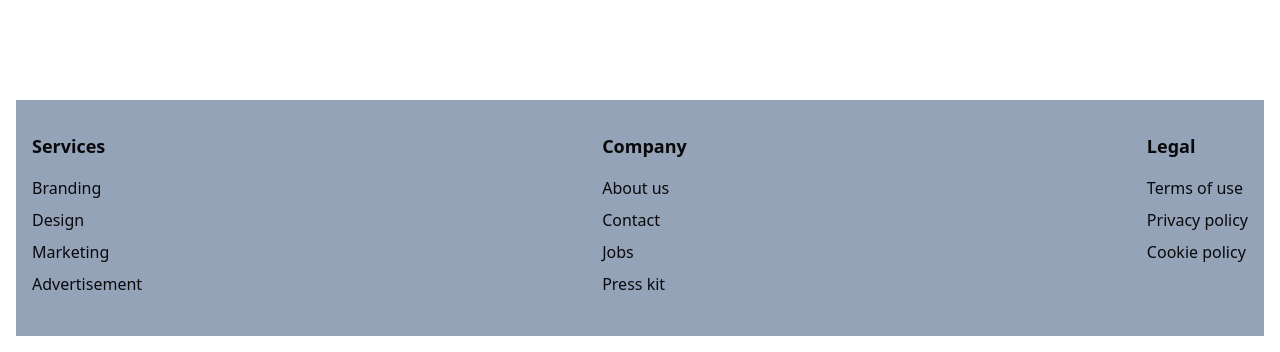
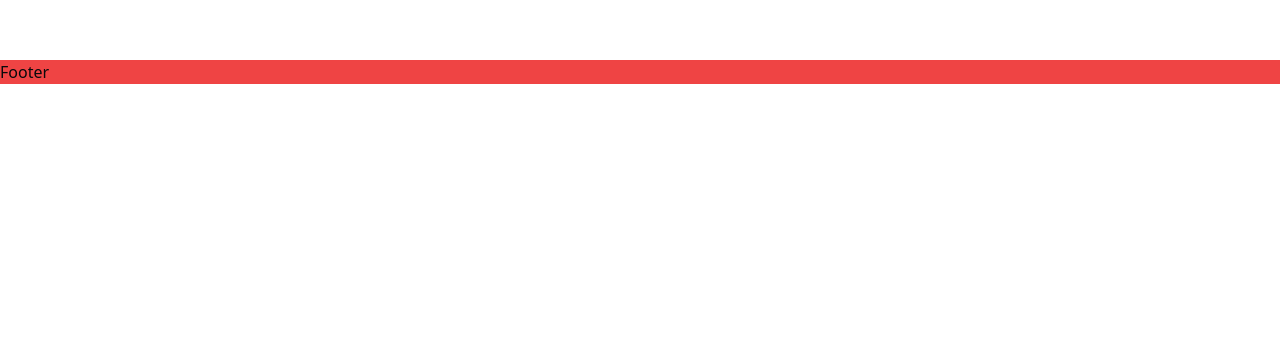
Before and after one commit to meroo893/HackAUBG-6.0, a Next.js app in the folder client/hack-aubg-6-0/: page / in a window 1280 px wide. Shown: the part 716-1068 px from the top of the page. After the commit the page ends 800 px from the top, so only its background shows below. Built offline with nearby package versions, Linux system fonts and the light colour scheme.

Commit message:
Added Initial Layout

```diff
--- a/client/hack-aubg-6-0/src/app/layout.tsx
+++ b/client/hack-aubg-6-0/src/app/layout.tsx
@@ -1,13 +1,14 @@
-import type { Metadata } from 'next';
-import { Inter } from 'next/font/google';
-import './globals.css';
-import Footer from '../components/Footer';
+import type { Metadata } from "next";
+import { Inter } from "next/font/google";
+import "./globals.css";
+import Footer from "../components/Footer";
+import Navbar from "@/components/Navbar";
 
-const inter = Inter({ subsets: ['latin'] });
+const inter = Inter({ subsets: ["latin"] });
 
 export const metadata: Metadata = {
-  title: 'Create Next App',
-  description: 'Generated by create next app',
+  title: "Create Next App",
+  description: "Generated by create next app",
 };
 
 export default function RootLayout({
@@ -17,8 +18,11 @@ export default function RootLayout({
 }>) {
   return (
     <html lang="en">
-      <body className="p-4 max-w-7xl m-auto min-w-[300px]">{children}</body>
-      <Footer />
+      <body className="flex flex-col min-h-screen">
+        <Navbar />
+        {children}
+        <Footer />
+      </body>
     </html>
   );
 }
--- a/client/hack-aubg-6-0/src/app/page.tsx
+++ b/client/hack-aubg-6-0/src/app/page.tsx
@@ -1,11 +1,12 @@
-import Image from 'next/image';
+import Image from "next/image";
 
 export default function Home() {
   return (
-    <main className="flex min-h-screen flex-col items-center justify-between p-24">
-      <div>
-        <h1>Hello World</h1>
-      </div>
-    </main>
+    <div className="flex-auto">
+      <h1>Hello World</h1>
+    </div>
   );
 }
+
+//max-w-7xl m-auto min-w-[300px]
+//flex min-h-screen flex-col items-center justify-between p-24
--- a/client/hack-aubg-6-0/src/components/Footer.tsx
+++ b/client/hack-aubg-6-0/src/components/Footer.tsx
@@ -1,36 +1,3 @@
 export default function Footer() {
-  return (
-    <div className="footer mx-auto max-w-7xl px-4 py-8 bg-slate-400">
-      <div className="flex justify-between">
-        <div>
-          <h3 className="footer-title font-bold text-lg mb-4">Services</h3>
-          <a className="link-hover block hover:text-blue-500 mb-2">Branding</a>
-          <a className="link-hover block hover:text-blue-500 mb-2">Design</a>
-          <a className="link-hover block hover:text-blue-500 mb-2">Marketing</a>
-          <a className="link-hover block hover:text-blue-500 mb-2">
-            Advertisement
-          </a>
-        </div>
-        <div>
-          <h3 className="footer-title font-bold text-lg mb-4">Company</h3>
-          <a className="link-hover block hover:text-blue-500 mb-2">About us</a>
-          <a className="link-hover block hover:text-blue-500 mb-2">Contact</a>
-          <a className="link-hover block hover:text-blue-500 mb-2">Jobs</a>
-          <a className="link">Press kit</a>
-        </div>
-        <div>
-          <h3 className="footer-title font-bold text-lg mb-4">Legal</h3>
-          <a className="link-hover block hover:text-blue-500 mb-2">
-            Terms of use
-          </a>
-          <a className="link-hover block hover:text-blue-500 mb-2">
-            Privacy policy
-          </a>
-          <a className="link-hover block hover:text-blue-500 mb-2">
-            Cookie policy
-          </a>
-        </div>
-      </div>
-    </div>
-  );
+  return <div className="bg-red-500">Footer</div>;
 }
--- /dev/null
+++ b/client/hack-aubg-6-0/src/components/Navbar.tsx
@@ -0,0 +1,5 @@
+import React from "react";
+
+export default function Navbar() {
+  return <div className="bg-blue-700">Navbar</div>;
+}
```
